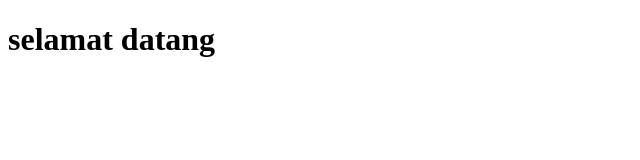
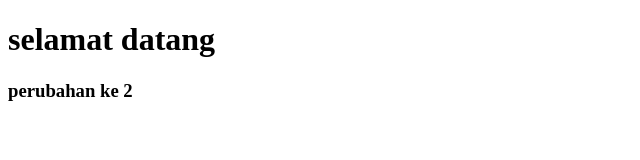
Before and after one commit to cepazzam/belajar-git, a plain HTML site: page index.html in a window 1280 px wide. Shown: the whole page, without its empty margins (0-640 px from the left). Drawn offline with Linux system fonts and the light colour scheme.

Commit message:
perubahan 2

```diff
--- a/index.html
+++ b/index.html
@@ -7,5 +7,6 @@
 </head>
 <body>
     <h1>selamat datang</h1>
+    <h3>perubahan ke 2</h3>
 </body>
 </html>
```
